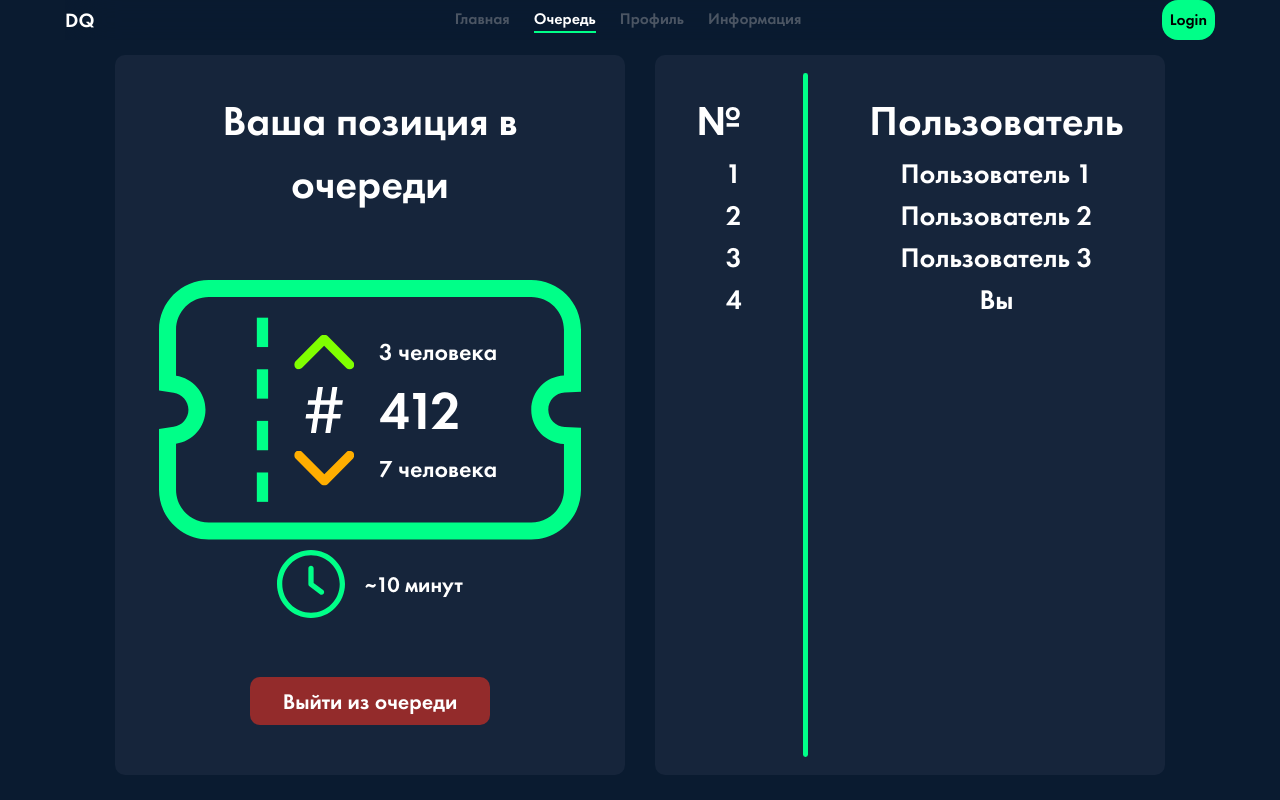
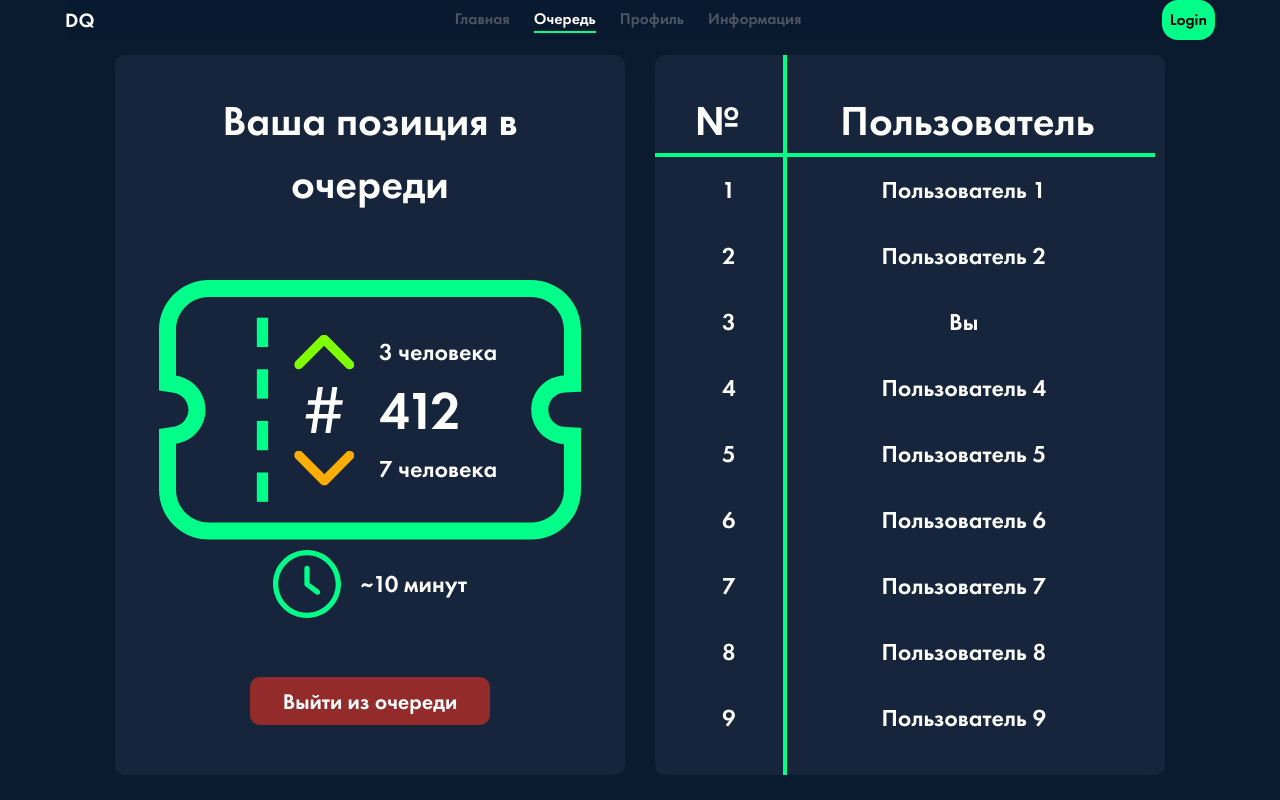
Before and after one commit to LeoCristt/Digital-Queue, a Next.js app in the folder frontend/: page /queue in a window 1280 px wide. Built offline with nearby package versions, Linux system fonts and the light colour scheme.

Commit message:
BACKEND FUCKING DELETED (HAHA) + ya och zloy mne ploho 😈😈 + tablica finally dony

```diff
--- a/frontend/src/app/(main)/queue/page.tsx
+++ b/frontend/src/app/(main)/queue/page.tsx
@@ -6,6 +6,7 @@ import ToparrowSvg from '../../../assets/images/Toparrow.svg';
 import DownarrowSvg from '../../../assets/images/Downarrow.svg';
 import LineVertSvg from '../../../assets/images/LineVert.svg';
 import LineGorSvg from '../../../assets/images/LineGor.svg';
+import QueueTable from "../../../components/queue-table";
 
 export default function Queue() {
     return (
@@ -40,25 +41,7 @@ export default function Queue() {
                 </div>
             </div>
             <div className="queue-rightside sidebar">
-                <div className="queue-rightside-body">
-                    <div className="queue-column left">
-                        <p className="queue-rightside-header">№</p>
-                        <p>1</p>
-                        <p>2</p>
-                        <p>3</p>
-                        <p>4</p>
-                    </div>
-                    <div className="queue-rightside-vert">
-                        <img src={LineVertSvg.src}></img>
-                    </div>
-                    <div className="queue-column right">
-                        <p className="queue-rightside-header">Пользователь</p>
-                        <p>Пользователь 1</p>
-                        <p>Пользователь 2</p>
-                        <p>Пользователь 3</p>
-                        <p>Вы</p>
-                    </div>
-                </div>
+                <QueueTable/>
             </div>
         </div>
     );
--- /dev/null
+++ b/frontend/src/components/queue-table.tsx
@@ -0,0 +1,20 @@
+export default function QueueTable() {
+    const users = ["Пользователь 1", "Пользователь 2", "Вы", "Пользователь 4", "Пользователь 5", "Пользователь 6", "Пользователь 7", "Пользователь 8", "Пользователь 9", "Пользователь 10", "Пользователь 11", "Пользователь 12", "Пользователь 13"];
+
+    return (
+        <div className="queue-table">
+            <div className="queue-table-header">
+                <p>№</p>
+                <p>Пользователь</p>
+            </div>
+            <div className="queue-table-body">
+                {users.map((user, index) => (
+                    <div className="queue-table-row" key={index}>
+                        <p className="queue-table-number">{index + 1}</p>
+                        <p className="queue-table-user">{user}</p>
+                    </div>
+                ))}
+            </div>
+        </div>
+    );
+}
--- a/frontend/src/styles/queue.css
+++ b/frontend/src/styles/queue.css
@@ -1,3 +1,9 @@
+:root {
+    --secondbackground:#16253B;
+    --buttoncolor: #932B2B;
+    --linecolor: #00FF88;
+}
+
 .queue-main {
     display: flex;
     justify-content: space-around;
@@ -21,7 +27,7 @@
     border-radius: 10px;
     width: 700px;
     height: 90vh;
-    background-color: #16253b;
+    background-color: var(--secondbackground);
 }
 
 .queue-leftside-position {
@@ -63,7 +69,7 @@
 
 .queue-leftside-time p{
     text-align: center;
-    font-size: 22px;
+    font-size: 24px;
     margin-left: 20px;
 }
 
@@ -129,61 +135,73 @@
 
 .queue-button button {
     font-size: 22px;
-    background-color: #932B2B;
+    background-color: var(--buttoncolor);
     border-radius: 10px;
     width: 240px;
     height: 48px;
 }
 
 .queue-rightside {
-    display: flex;
-    flex-direction: column;
-}
-
-.queue-rightside-header {
-    display: flex;
-    justify-content: space-around;
-    font-size: 42px !important;
-    margin-top: 35px;
-}
-
-.queue-rightside-body {
-    display: flex;
-    justify-content: space-evenly;
-    width: 100%;
-    gap: 20px;
+    position: relative;
     overflow: hidden;
 }
 
-.queue-column {
-    display: flex;
-    flex-direction: column;
-    align-items: flex-start;
-    font-size: 28px;
-}
-
-.queue-rightside-body p {
-    font-size: 28px;
-}
-
-.left {
-    align-items: flex-end;
-}
-
-.right {
-    align-items: center;
-}
-
-.queue-rightside-vert {
-    display: flex;
-    align-items: center;
-    justify-content: center;
+.queue-rightside::after {
+    content: "";
+    position: absolute;
+    top: 0;
+    bottom: 0;
+    left: 25%;
+    width: 4px;
+    background-color: var(--linecolor);
     height: 100%;
 }
 
-.queue-rightside-vert img {
-    max-height: 95%;
-    width: auto;
+.queue-rightside-horiz {
+    margin: 0px 15px;
+}
+
+.queue-table {
+    display: flex;
+    flex-direction: column;
+    margin-top: 35px;
+    width: 100%;
+    max-width: 500px;
+    background-color: var(--secondbackground);
+    border-radius: 10px;
+    overflow: hidden;
+    position: relative;
+    height: 85vh;
+    min-height: 500px;
+}
+
+.queue-table-header {
+    display: grid;
+    grid-template-columns: 1fr 3fr;
+    font-size: 42px;
+    text-align: center;
+    border-bottom: 4px solid var(--linecolor);
+    position: relative;
+}
+
+.queue-table-body {
+    display: flex;
+    flex-direction: column;
+    overflow-y: auto;
+    height: 100%;
+}
+
+.queue-table-row {
+    display: grid;
+    grid-template-columns: 1fr 3fr;
+    text-align: center;
+    font-size: 24px;
+    padding: 15px;
+    position: relative;
+}
+
+.queue-table-number {
+    position: relative;
 }
 
 /* МЕДИАХУНЯ 9MICE KOSTILI NASHE VSE :/ */
@@ -234,11 +252,7 @@
         height: 46px;
     }
 
-    .queue-rightside-header p {
+    .queue-table-header {
         font-size: 35px;
     }
-
-    .queue-rightside-body p {
-        font-size: 24px;
-    }
 }
```
